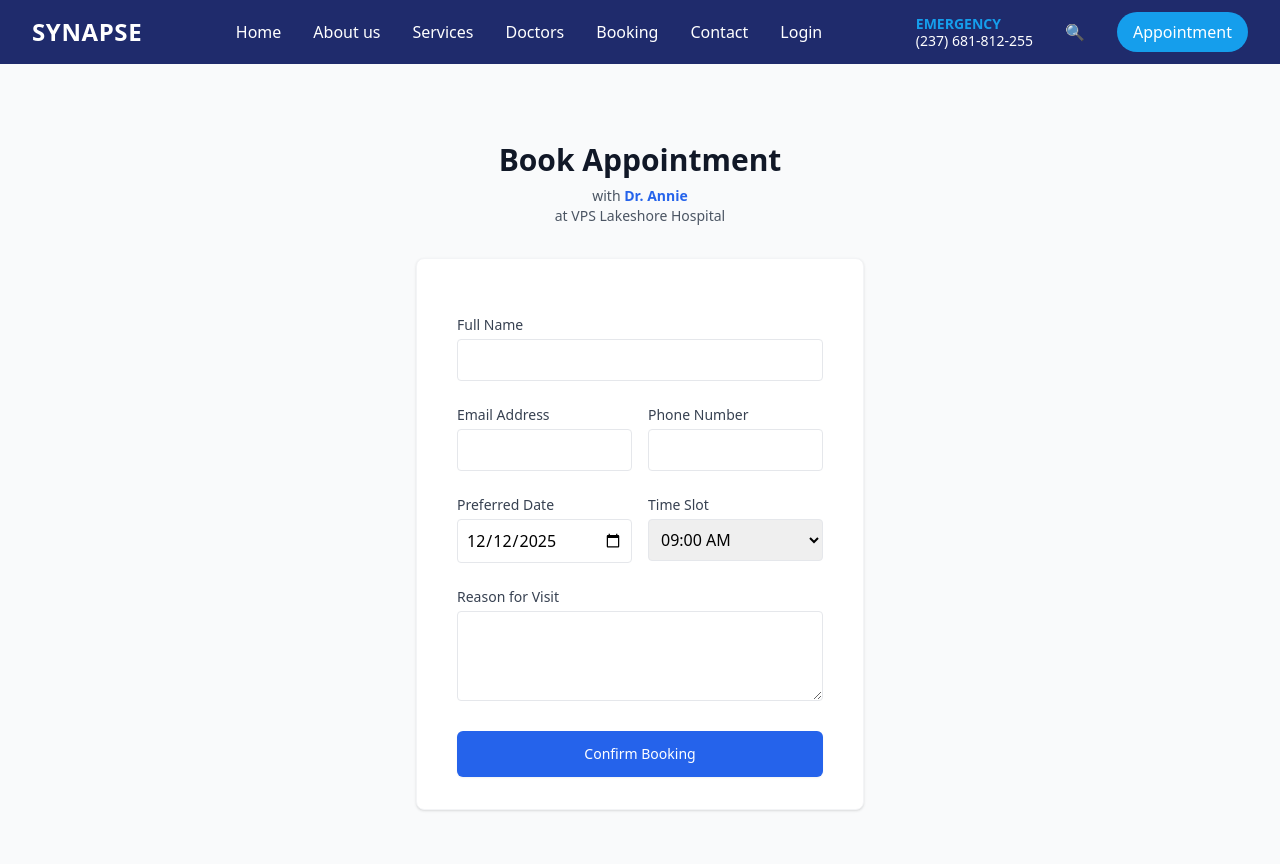
After one commit to Alwin42/Project_100, a Django app: page /book/1/ in a window 1280 px wide. The commit adds this page. Run offline with Django 5.2, Linux system fonts and the light colour scheme; data comes from the database, SQL or seed files in the repository; some libraries are stand-ins or nearby versions.

Commit message:
Appointment feature and booking page added

```diff
--- /dev/null
+++ b/Synapse/SynapseApp/core/forms.py
@@ -0,0 +1,15 @@
+from django import forms
+from .models import Appointment
+
+class AppointmentForm(forms.ModelForm):
+    class Meta:
+        model = Appointment
+        fields = ['full_name', 'email', 'phone', 'date', 'time_slot', 'reason']
+        widgets = {
+            'date': forms.DateInput(attrs={'type': 'date', 'class': 'w-full p-2 border rounded'}),
+            'time_slot': forms.Select(attrs={'class': 'w-full p-2 border rounded'}),
+            'full_name': forms.TextInput(attrs={'class': 'w-full p-2 border rounded'}),
+            'email': forms.EmailInput(attrs={'class': 'w-full p-2 border rounded'}),
+            'phone': forms.TextInput(attrs={'class': 'w-full p-2 border rounded'}),
+            'reason': forms.Textarea(attrs={'class': 'w-full p-2 border rounded', 'rows': 3}),
+        }
--- a/Synapse/SynapseApp/core/urls.py
+++ b/Synapse/SynapseApp/core/urls.py
@@ -13,6 +13,8 @@ urlpatterns = [
     path('dashboard/', views.dashboard, name='dashboard'),
     path('register/', views.register, name='register'),
     path('hospitals/', views.hospital_list, name='hospital_list'),
+    path('appointments/', views.appointment_index, name='appointment_index'),
+    path('book/<int:doctor_id>/', views.book_appointment, name='book_appointment'),
 
 ]
 
--- a/Synapse/SynapseApp/core/views.py
+++ b/Synapse/SynapseApp/core/views.py
@@ -1,6 +1,6 @@
 from django.shortcuts import render, get_object_or_404
 from .models import Doctor, Hospital
-
+from .forms import AppointmentForm
 def main(request):
     return render(request, 'main.html')
 
@@ -41,3 +41,38 @@ def dashboard(request):
 
 def register(request):
     return render(request,'register.html')
+
+def appointment_index(request):
+    # select_related optimizes the query to fetch Hospital details in one go
+    doctors = Doctor.objects.select_related('hospital').all()
+
+    context = {
+        'doctors': doctors
+    }
+    return render(request, 'appointment.html', context)
+
+# 2. View to handle the actual booking form submission
+def book_appointment(request, doctor_id):
+    doctor = get_object_or_404(Doctor, id=doctor_id)
+
+    if request.method == 'POST':
+        form = AppointmentForm(request.POST)
+        if form.is_valid():
+            appointment = form.save(commit=False)
+            appointment.doctor = doctor
+            # If user is logged in, link them
+            if request.user.is_authenticated:
+                appointment.patient = request.user
+            appointment.save()
+            messages.success(request, 'Appointment booked successfully!')
+            return redirect('dashboard') # Redirect to dashboard or success page
+    else:
+        form = AppointmentForm()
+
+    context = {
+        'doctor': doctor,
+        'form': form
+    }
+    # You will need a simple 'booking_form.html' for this view,
+    # but for now, we focus on the appointment.html requested.
+    return render(request, 'booking_form.html', context)
--- /dev/null
+++ b/Synapse/SynapseApp/templates/booking_form.html
@@ -0,0 +1,84 @@
+{% extends 'base.html' %}
+
+{% block content %}
+<div class="min-h-screen bg-gray-50 flex flex-col justify-center py-12 sm:px-6 lg:px-8">
+
+    <div class="sm:mx-auto sm:w-full sm:max-w-md">
+        <h2 class="mt-6 text-center text-3xl font-extrabold text-gray-900">
+            Book Appointment
+        </h2>
+        <p class="mt-2 text-center text-sm text-gray-600">
+            with <span class="font-bold text-blue-600">Dr. {{ doctor.name }}</span>
+            <br>
+            at {{ doctor.hospital.name }}
+        </p>
+    </div>
+
+    <div class="mt-8 sm:mx-auto sm:w-full sm:max-w-md">
+        <div class="bg-white py-8 px-4 shadow sm:rounded-lg sm:px-10 border border-gray-100">
+
+            <form method="POST" class="space-y-6">
+                {% csrf_token %}
+
+                <!-- Full Name -->
+                <div>
+                    <label for="id_full_name" class="block text-sm font-medium text-gray-700">Full Name</label>
+                    <div class="mt-1">
+                        {{ form.full_name }}
+                    </div>
+                </div>
+
+                <!-- Email & Phone Grid -->
+                <div class="grid grid-cols-1 md:grid-cols-2 gap-4">
+                    <div>
+                        <label for="id_email" class="block text-sm font-medium text-gray-700">Email Address</label>
+                        <div class="mt-1">
+                            {{ form.email }}
+                        </div>
+                    </div>
+
+                    <div>
+                        <label for="id_phone" class="block text-sm font-medium text-gray-700">Phone Number</label>
+                        <div class="mt-1">
+                            {{ form.phone }}
+                        </div>
+                    </div>
+                </div>
+
+                <!-- Date & Time Grid -->
+                <div class="grid grid-cols-1 md:grid-cols-2 gap-4">
+                    <div>
+                        <label for="id_date" class="block text-sm font-medium text-gray-700">Preferred Date</label>
+                        <div class="mt-1">
+                            {{ form.date }}
+                        </div>
+                    </div>
+
+                    <div>
+                        <label for="id_time_slot" class="block text-sm font-medium text-gray-700">Time Slot</label>
+                        <div class="mt-1">
+                            {{ form.time_slot }}
+                        </div>
+                    </div>
+                </div>
+
+                <!-- Reason -->
+                <div>
+                    <label for="id_reason" class="block text-sm font-medium text-gray-700">Reason for Visit</label>
+                    <div class="mt-1">
+                        {{ form.reason }}
+                    </div>
+                </div>
+
+                <!-- Submit Button -->
+                <div>
+                    <button type="submit" class="w-full flex justify-center py-3 px-4 border border-transparent rounded-md shadow-sm text-sm font-medium text-white bg-blue-600 hover:bg-blue-700 focus:outline-none focus:ring-2 focus:ring-offset-2 focus:ring-blue-500 transition-colors">
+                        Confirm Booking
+                    </button>
+                </div>
+            </form>
+
+        </div>
+    </div>
+</div>
+{% endblock %}
--- a/Synapse/SynapseApp/templates/doctor.html
+++ b/Synapse/SynapseApp/templates/doctor.html
@@ -78,9 +78,11 @@
 
                     <!-- Book Button -->
                     <div class="mt-6">
+                    <a href="book/">
                         <button class="w-full py-3 bg-[#1F2B6C] text-white rounded-xl font-semibold shadow-lg shadow-blue-900/20 hover:bg-blue-700 transition flex items-center justify-center gap-2">
                             Book Appointment <ion-icon name="calendar-outline"></ion-icon>
                         </button>
+                    </a>
                     </div>
 
                 </div>
--- a/Synapse/SynapseApp/templates/services.html
+++ b/Synapse/SynapseApp/templates/services.html
@@ -16,9 +16,11 @@
       <p class="text-gray-600">
         Easily book appointments with doctors and specialists from the comfort of your home.
       </p>
+      <a href="/appointments/">
       <button class="mt-4 bg-[#159EEC] text-white px-4 py-2 rounded-lg hover:bg-[#127bb9] transition">
         Book Now
       </button>
+      </a>
     </div>
 
     <!-- Service Card 2 -->
```
Also changed, not shown: Synapse/SynapseApp/core/admin.py (+12 -2 lines), Synapse/SynapseApp/core/models.py (+32 -55 lines), Synapse/SynapseApp/templates/appointment.html (added, +70 -0 lines), Synapse/SynapseApp/db.sqlite3, 2 other files.
